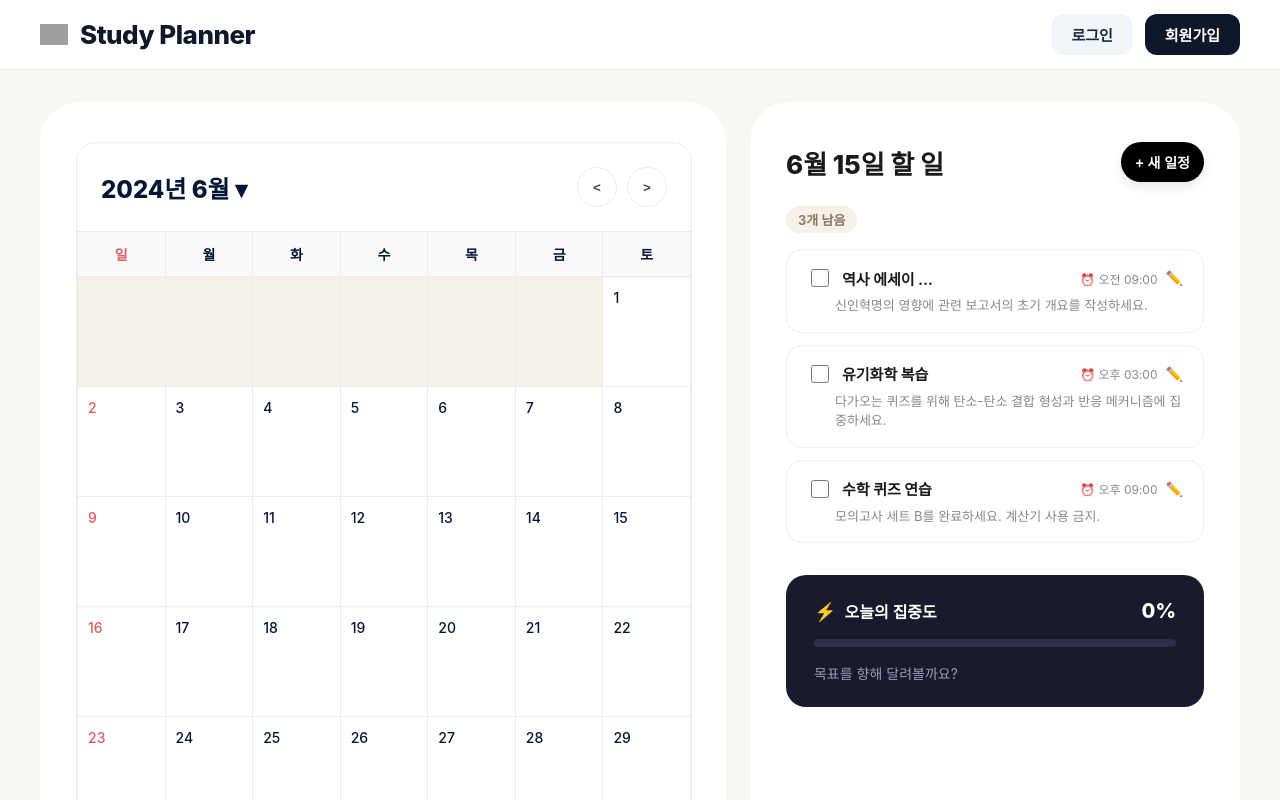
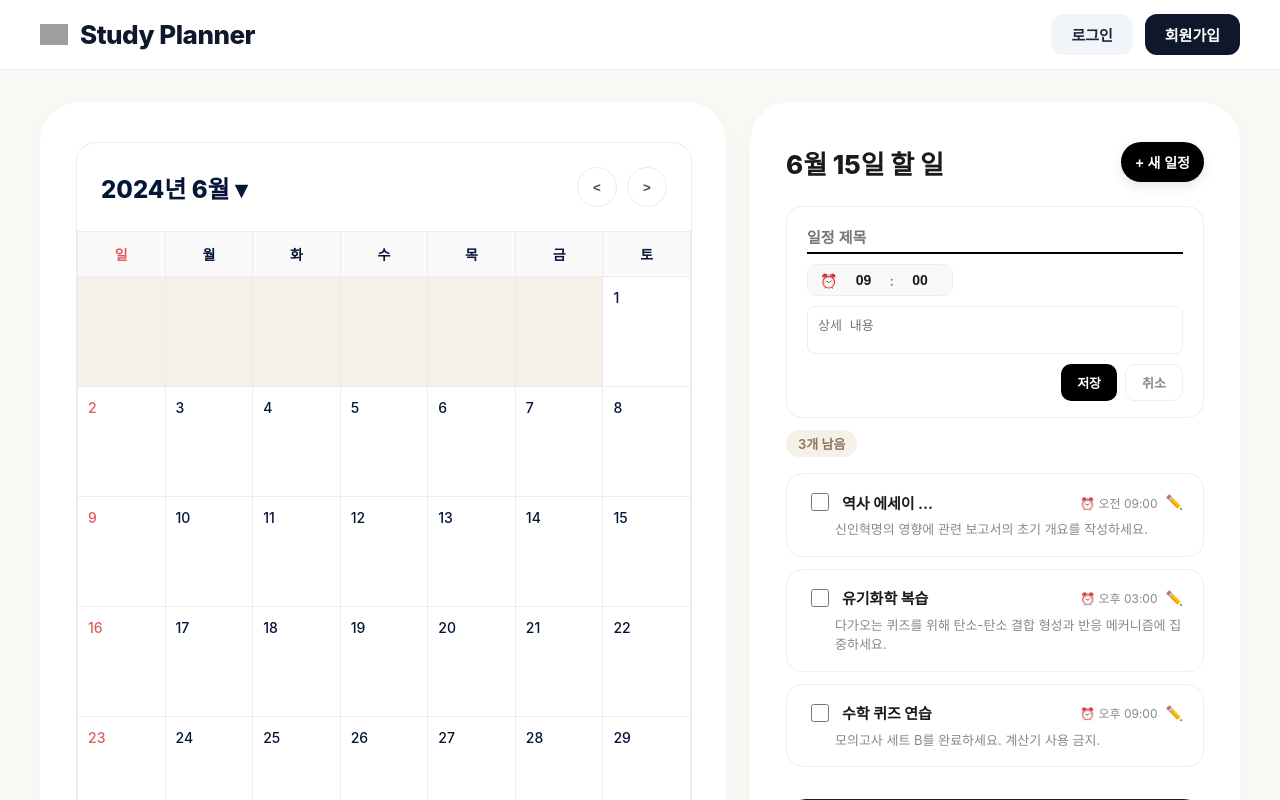
Before and after one commit to uous-sw-5-team/sw_5_frontend, a React (Vite) app: page / in a window 1280 px wide. Both pictures are taken after a click on the button "+ 새 일정". Shown: the top 800 px of the page. Built offline with nearby package versions, Linux system fonts and the light colour scheme; grey boxes are pictures that could not be loaded.

Commit message:
기능 추가: 할 일 추가 기능 구현

```diff
--- /dev/null
+++ b/src/features/create-todo/useCreateTodo.ts
@@ -0,0 +1,66 @@
+import { useState } from 'react';
+import { Todo } from '../toggle-todo/useTodos';
+
+export interface NewTodoForm {
+  title: string;
+  hour: number;
+  minute: number;
+  description: string;
+}
+
+const initialForm: NewTodoForm = {
+  title: '',
+  hour: 9,
+  minute: 0,
+  description: '',
+};
+
+export const useCreateTodo = (onAdd: (todo: Todo) => void) => {
+  const [isFormOpen, setIsFormOpen] = useState(false);
+  const [form, setForm] = useState<NewTodoForm>(initialForm);
+
+  const openForm = () => {
+    setForm(initialForm);
+    setIsFormOpen(true);
+  };
+
+  const closeForm = () => {
+    setIsFormOpen(false);
+    setForm(initialForm);
+  };
+
+  const handleChange = (field: keyof NewTodoForm, value: string | number) => {
+    setForm(prev => ({ ...prev, [field]: value }));
+  };
+
+  const handleHourChange = (value: string) => {
+    const num = parseInt(value);
+    if (isNaN(num)) return;
+    setForm(prev => ({ ...prev, hour: Math.min(23, Math.max(0, num)) }));
+  };
+
+  const handleMinuteChange = (value: string) => {
+    const num = parseInt(value);
+    if (isNaN(num)) return;
+    setForm(prev => ({ ...prev, minute: Math.min(59, Math.max(0, num)) }));
+  };
+
+  const handleSubmit = () => {
+    if (!form.title.trim()) return;
+    const ampm = form.hour >= 12 ? '오후' : '오전';
+    const displayHour = form.hour % 12 === 0 ? 12 : form.hour % 12;
+    const timeStr = `${ampm} ${String(displayHour).padStart(2, '0')}:${String(form.minute).padStart(2, '0')}`;
+
+    const newTodo: Todo = {
+      id: Date.now(),
+      title: form.title.trim(),
+      time: timeStr,
+      description: form.description.trim(),
+      completed: false,
+    };
+    onAdd(newTodo);
+    closeForm();
+  };
+
+  return { isFormOpen, form, openForm, closeForm, handleChange, handleHourChange, handleMinuteChange, handleSubmit };
+};
--- a/src/features/toggle-todo/useTodos.ts
+++ b/src/features/toggle-todo/useTodos.ts
@@ -25,8 +25,12 @@ export const useTodos = () => {
     );
   };
 
+  const addTodo = (todo: Todo) => {
+    setTodos(prev => [...prev, todo]);
+  };
+
   const remaining = todos.filter(t => !t.completed).length;
   const percentage = todos.length === 0 ? 0 : Math.round((todos.filter(t => t.completed).length / todos.length) * 100);
 
-  return { todos, toggleTodo, remaining, percentage };
+  return { todos, toggleTodo, addTodo, remaining, percentage };
 };
--- a/src/pages/MainPage.tsx
+++ b/src/pages/MainPage.tsx
@@ -5,6 +5,7 @@ import Calendar from '../components/Calendar';
 import TodoList from '../components/TodoList';
 import FocusTracker from '../components/FocusTracker';
 import { useTodos } from '../features/toggle-todo/useTodos';
+import { useCreateTodo } from '../features/create-todo/useCreateTodo';
 
 const PageContainer = styled.div`
   display: flex;
@@ -66,8 +67,100 @@ const NewPlanButton = styled.button`
   &:hover { background-color: #222222; }
 `;
 
+const FormCard = styled.div`
+  border: 1px solid #f0eeee;
+  border-radius: 16px;
+  padding: 16px 20px;
+  margin-bottom: 12px;
+  display: flex;
+  flex-direction: column;
+  gap: 10px;
+`;
+
+const Input = styled.input`
+  width: 100%;
+  border: none;
+  border-bottom: 2px solid #eeeeee;
+  padding: 6px 0;
+  font-size: 15px;
+  font-weight: 700;
+  color: #1a1a1a;
+  outline: none;
+  box-sizing: border-box;
+  &:focus { border-bottom-color: #000000; }
+`;
+
+const TimeInputRow = styled.div`
+  display: flex;
+  align-items: center;
+  gap: 6px;
+  font-size: 14px;
+  font-weight: 600;
+  color: #888888;
+  background-color: #f9f9f9;
+  border: 1px solid #eeeeee;
+  border-radius: 10px;
+  padding: 6px 12px;
+  width: fit-content;
+`;
+
+const TimeInput = styled.input`
+  width: 36px;
+  border: none;
+  background: transparent;
+  text-align: center;
+  font-size: 14px;
+  font-weight: 700;
+  color: #1a1a1a;
+  outline: none;
+  &::-webkit-outer-spin-button,
+  &::-webkit-inner-spin-button { -webkit-appearance: none; }
+`;
+
+const Textarea = styled.textarea`
+  width: 100%;
+  border: 1px solid #eeeeee;
+  border-radius: 8px;
+  padding: 8px 10px;
+  font-size: 13px;
+  color: #888888;
+  outline: none;
+  resize: none;
+  box-sizing: border-box;
+  &:focus { border-color: #000000; }
+`;
+
+const FormButtons = styled.div`
+  display: flex;
+  justify-content: flex-end;
+  gap: 8px;
+`;
+
+const SaveButton = styled.button`
+  background-color: #000000;
+  color: #ffffff;
+  border: none;
+  border-radius: 10px;
+  padding: 8px 16px;
+  font-size: 13px;
+  font-weight: 700;
+  cursor: pointer;
+`;
+
+const CancelButton = styled.button`
+  background: none;
+  border: 1px solid #eeeeee;
+  border-radius: 10px;
+  padding: 8px 16px;
+  font-size: 13px;
+  font-weight: 700;
+  cursor: pointer;
+  color: #888888;
+`;
+
 export const MainPage = () => {
-  const { todos, toggleTodo, remaining, percentage } = useTodos();
+  const { todos, toggleTodo, addTodo, remaining, percentage } = useTodos();
+  const { isFormOpen, form, openForm, closeForm, handleChange, handleHourChange, handleMinuteChange, handleSubmit } = useCreateTodo(addTodo);
 
   return (
     <PageContainer>
@@ -79,8 +172,46 @@ export const MainPage = () => {
         <ContentCard>
           <DateHeader>
             <DateLargeText>6월 15일 할 일</DateLargeText>
-            <NewPlanButton>+ 새 일정</NewPlanButton>
+            <NewPlanButton onClick={openForm}>+ 새 일정</NewPlanButton>
           </DateHeader>
+          {isFormOpen && (
+            <FormCard>
+              <Input
+                placeholder="일정 제목"
+                value={form.title}
+                onChange={e => handleChange('title', e.target.value)}
+                autoFocus
+              />
+              <TimeInputRow>
+                <span>⏰</span>
+                <TimeInput
+                  type="number"
+                  min={0}
+                  max={23}
+                  value={String(form.hour).padStart(2, '0')}
+                  onChange={e => handleHourChange(e.target.value)}
+                />
+                <span>:</span>
+                <TimeInput
+                  type="number"
+                  min={0}
+                  max={59}
+                  value={String(form.minute).padStart(2, '0')}
+                  onChange={e => handleMinuteChange(e.target.value)}
+                />
+              </TimeInputRow>
+              <Textarea
+                placeholder="상세 내용"
+                rows={2}
+                value={form.description}
+                onChange={e => handleChange('description', e.target.value)}
+              />
+              <FormButtons>
+                <SaveButton onClick={handleSubmit}>저장</SaveButton>
+                <CancelButton onClick={closeForm}>취소</CancelButton>
+              </FormButtons>
+            </FormCard>
+          )}
           <TodoList
             todos={todos}
             onToggle={toggleTodo}
```
